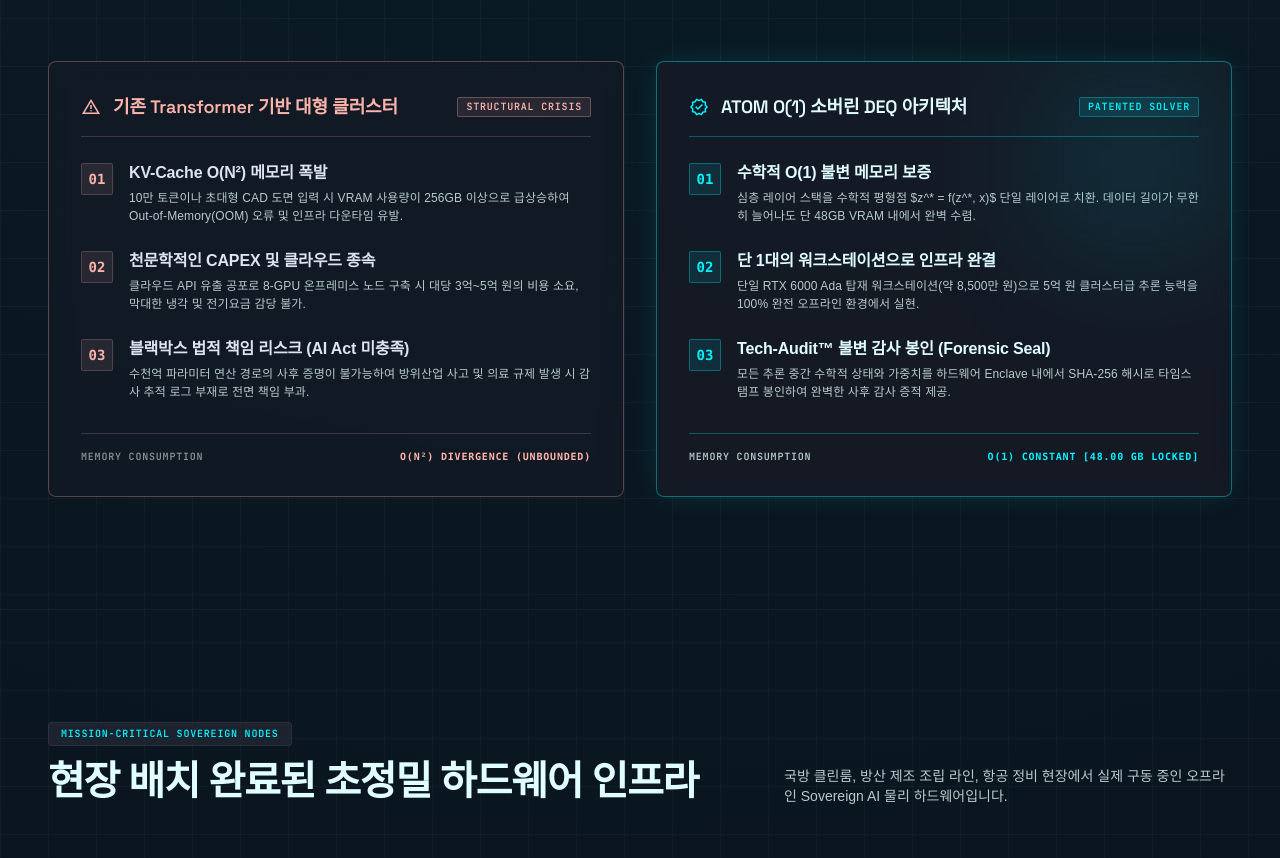
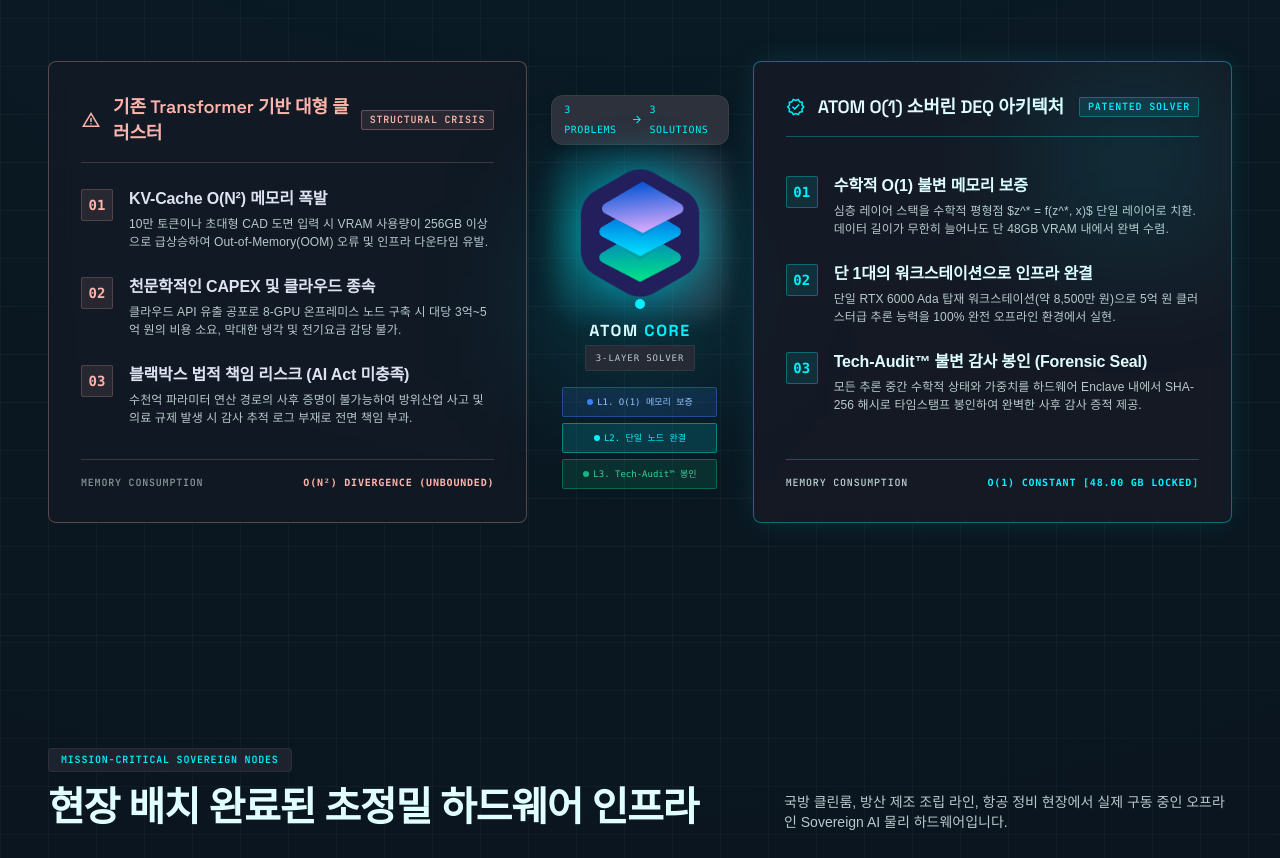
Before and after one commit to heosanghun/ATOM, a website: page index.html in a window 1280 px wide. Shown: the part 1217-2075 px from the top of the page. Drawn offline with nearby package versions, Linux system fonts and the light colour scheme; a web font is replaced by a local one.

Commit message:
feat(ui): Place ATOM 3-layer solver logo in center connecting 3 problems to 3 solutions

```diff
--- a/index.html
+++ b/index.html
@@ -369,15 +369,15 @@
           문서 길이가 길어질수록 기하급수적으로 폭발하는 Transformer의 메모리 비효율을 고정점 반복(Fixed-Point Iteration) 수학으로 완벽히 해결했습니다.
         </p>
 </div>
-<div class="grid grid-cols-1 lg:grid-cols-2 gap-8">
-<!-- Legacy Fragility Tile -->
-<div class="relative p-8 rounded-xl border border-error/30 bg-surface-container-low/50 backdrop-blur-md overflow-hidden">
+<div class="grid grid-cols-1 lg:grid-cols-12 gap-6 items-center">
+<!-- Left: Legacy Fragility Tile (5 cols) -->
+<div class="lg:col-span-5 relative p-7 md:p-8 rounded-xl border border-error/30 bg-surface-container-low/50 backdrop-blur-md overflow-hidden flex flex-col justify-between h-full">
 <div class="flex items-center justify-between border-b border-error/20 pb-4 mb-6">
 <div class="flex items-center gap-3">
 <span class="material-symbols-outlined text-error" data-icon="warning">warning</span>
 <h3 class="font-headline-sm text-headline-sm font-semibold text-error">기존 Transformer 기반 대형 클러스터</h3>
 </div>
-<span class="font-label-sm text-label-sm text-error px-2 py-0.5 rounded bg-error/10 border border-error/30">STRUCTURAL CRISIS</span>
+<span class="font-label-sm text-label-sm text-error px-2 py-0.5 rounded bg-error/10 border border-error/30 shrink-0">STRUCTURAL CRISIS</span>
 </div>
 <div class="space-y-6">
 <div class="flex gap-4 items-start">
@@ -409,19 +409,68 @@
 </div>
 </div>
 <div class="mt-8 pt-4 border-t border-error/20 flex justify-between items-center font-label-sm text-label-sm text-outline">
-<span class="">MEMORY CONSUMPTION</span>
+<span>MEMORY CONSUMPTION</span>
 <span class="text-error font-mono font-bold">O(N²) DIVERGENCE (UNBOUNDED)</span>
 </div>
 </div>
-<!-- ATOM DEQ Breakthrough Tile -->
-<div class="relative p-8 rounded-xl border border-primary-container/40 bg-surface-container-low/80 backdrop-blur-md shadow-[0_0_30px_-5px_rgba(0,242,254,0.15)] overflow-hidden">
+
+<!-- Center: ATOM 3-Layer Resolution Core (2 cols) -->
+<div class="lg:col-span-2 flex flex-col items-center justify-center relative py-8 lg:py-0">
+  <!-- Glowing Background Aura -->
+  <div class="absolute w-44 h-44 bg-primary-container/15 blur-3xl rounded-full pointer-events-none"></div>
+
+  <div class="relative z-10 flex flex-col items-center gap-4 w-full">
+    <!-- Directional Badge Top -->
+    <div class="flex items-center gap-1.5 px-3 py-1 rounded-full bg-surface-container-highest/90 border border-outline-variant/60 font-mono text-[10px] text-primary-container uppercase tracking-wider shadow-md">
+      <span>3 PROBLEMS</span>
+      <span class="material-symbols-outlined text-[13px]">arrow_forward</span>
+      <span>3 SOLUTIONS</span>
+    </div>
+
+    <!-- Glowing 3D Layered Logo -->
+    <div class="relative group p-2 flex flex-col items-center">
+      <div class="absolute -inset-3 rounded-3xl bg-gradient-to-r from-primary-container/30 via-[#3b82f6]/20 to-secondary-fixed/30 blur-md group-hover:blur-xl transition-all duration-500 animate-pulse"></div>
+      <img src="assets/images/atom_logo.png" alt="ATOM 3-Layer Solver Core Logo" class="w-28 h-28 md:w-32 md:h-32 relative object-contain drop-shadow-[0_0_25px_rgba(0,242,254,0.65)] group-hover:scale-105 transition-transform duration-300" />
+      <span class="absolute -bottom-1 w-2.5 h-2.5 rounded-full bg-primary-container animate-ping"></span>
+    </div>
+
+    <!-- Center Brand Title -->
+    <div class="flex flex-col items-center gap-1 text-center">
+      <span class="font-headline-sm text-[16px] font-black tracking-widest text-primary">
+        ATOM <span class="text-primary-container">CORE</span>
+      </span>
+      <span class="text-[9px] font-mono tracking-widest text-on-surface-variant uppercase bg-surface-container-high px-2.5 py-0.5 rounded border border-outline-variant/50">
+        3-LAYER SOLVER
+      </span>
+    </div>
+
+    <!-- 3 Layer-to-Problem Mapping Badges -->
+    <div class="flex flex-col gap-1.5 w-full max-w-[155px] font-mono text-[9px] text-center">
+      <div class="px-2 py-1 rounded bg-[#3b82f6]/15 border border-[#3b82f6]/40 text-[#93c5fd] shadow-sm flex items-center justify-center gap-1" title="상단 레이어: O(1) 메모리 수렴">
+        <span class="w-1.5 h-1.5 rounded-full bg-[#3b82f6] shrink-0"></span>
+        <span class="truncate">L1. O(1) 메모리 보증</span>
+      </div>
+      <div class="px-2 py-1 rounded bg-[#00f2fe]/15 border border-[#00f2fe]/40 text-[#00f2fe] shadow-sm flex items-center justify-center gap-1" title="중단 레이어: 단 1대 워크스테이션 완결">
+        <span class="w-1.5 h-1.5 rounded-full bg-[#00f2fe] shrink-0"></span>
+        <span class="truncate">L2. 단일 노드 완결</span>
+      </div>
+      <div class="px-2 py-1 rounded bg-[#10b981]/15 border border-[#10b981]/40 text-[#34d399] shadow-sm flex items-center justify-center gap-1" title="하단 레이어: 불변 감사 봉인">
+        <span class="w-1.5 h-1.5 rounded-full bg-[#10b981] shrink-0"></span>
+        <span class="truncate">L3. Tech-Audit™ 봉인</span>
+      </div>
+    </div>
+  </div>
+</div>
+
+<!-- Right: ATOM DEQ Breakthrough Tile (5 cols) -->
+<div class="lg:col-span-5 relative p-7 md:p-8 rounded-xl border border-primary-container/40 bg-surface-container-low/80 backdrop-blur-md shadow-[0_0_30px_-5px_rgba(0,242,254,0.15)] overflow-hidden flex flex-col justify-between h-full">
 <div class="absolute top-0 right-0 w-48 h-48 bg-primary-container/10 blur-3xl pointer-events-none"></div>
 <div class="flex items-center justify-between border-b border-primary-container/30 pb-4 mb-6">
 <div class="flex items-center gap-3">
 <span class="material-symbols-outlined text-primary-container" data-icon="verified">verified</span>
 <h3 class="font-headline-sm text-headline-sm font-semibold text-primary">ATOM O(1) 소버린 DEQ 아키텍처</h3>
 </div>
-<span class="font-label-sm text-label-sm text-primary-container px-2 py-0.5 rounded bg-primary-container/10 border border-primary-container/30">PATENTED SOLVER</span>
+<span class="font-label-sm text-label-sm text-primary-container px-2 py-0.5 rounded bg-primary-container/10 border border-primary-container/30 shrink-0">PATENTED SOLVER</span>
 </div>
 <div class="space-y-6">
 <div class="flex gap-4 items-start">
@@ -453,7 +502,7 @@
 </div>
 </div>
 <div class="mt-8 pt-4 border-t border-primary-container/30 flex justify-between items-center font-label-sm text-label-sm text-on-surface-variant">
-<span class="">MEMORY CONSUMPTION</span>
+<span>MEMORY CONSUMPTION</span>
 <span class="text-primary-container font-mono font-bold">O(1) CONSTANT [48.00 GB LOCKED]</span>
 </div>
 </div>
```
